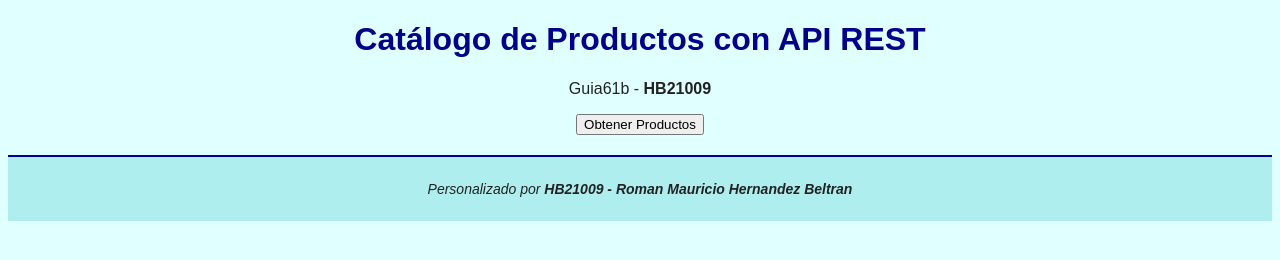
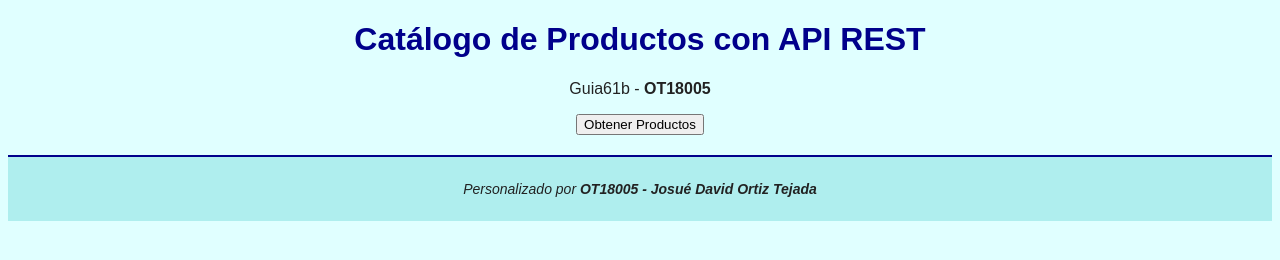
Before and after one commit to David-0717/ot18005-apirest, a plain HTML site: page index.html in a window 1280 px wide. Drawn offline with Linux system fonts and the light colour scheme.

Commit message:
Update title and footer information in index.html

```diff
--- a/index.html
+++ b/index.html
@@ -2,7 +2,7 @@
 <html lang="es">
 
 <head>
-	<title>Catálogo API - HB21009</title>
+	<title>Catálogo API - OT18005</title>
 	<meta charset="utf-8"  />
 	<link rel="stylesheet" href="estilo.css" type="text/css" media="screen">
 	<script src="codigo.js"></script>
@@ -10,7 +10,7 @@
 
 <body>
  <h1>Catálogo de Productos con API REST</h1>
- <p>Guia61b - <strong>HB21009</strong></p>
+ <p>Guia61b - <strong>OT18005</strong></p>
 
  <p>
    <button onclick="obtenerProductos();this.style.display='none';">
@@ -48,7 +48,7 @@
  </div>
 
  <footer>
-   <p>Personalizado por <strong>HB21009 - Roman Mauricio Hernandez Beltran</strong></p>
+   <p>Personalizado por <strong>OT18005 - Josué David Ortiz Tejada</strong></p>
  </footer>
 
 </body>
```
